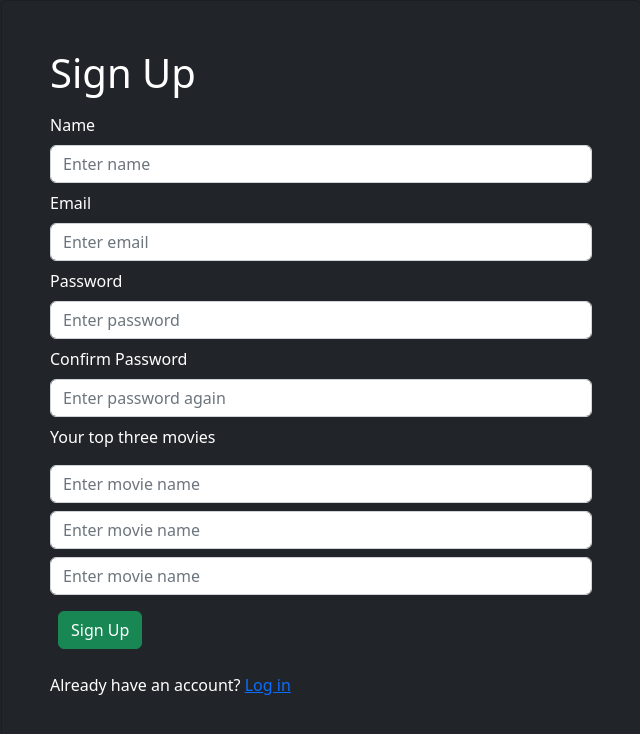
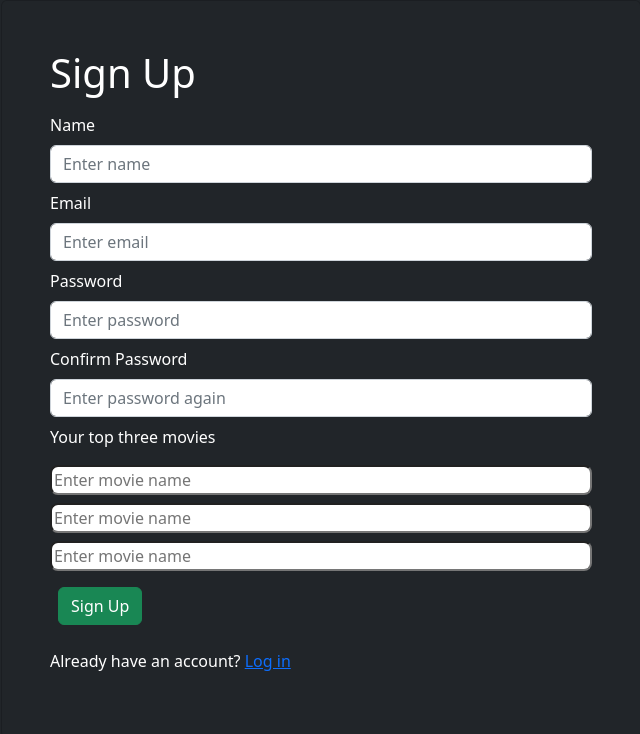
Before and after one commit to jysh-bgde/CineScope, a React (Vite) app in the folder client/: page /signup in a window 1280 px wide. Shown: the top 734 px of the page, without its empty margins (319-959 px from the left). Built offline with nearby package versions, Linux system fonts and the light colour scheme.

Commit message:
attached datalist to input fields

```diff
--- a/client/src/screens/ProfileScreen/ProfileScreen.jsx
+++ b/client/src/screens/ProfileScreen/ProfileScreen.jsx
@@ -9,7 +9,7 @@ import {useSelector, useDispatch} from 'react-redux'
 import { useUpdateUserMutation } from '../../slices/usersApiSlice';
 import { setCredentials } from '../../slices/authSlice';
 import Header from '../../components/Header';
-
+import movieTitles from '../MovieScreen/utils';
 
 
 const ProfileScreen = () => {
@@ -22,6 +22,8 @@ const ProfileScreen = () => {
         movie1: "",
         movie2: ""
     })
+
+    const [movieTitlesList, setMovieTitlesList] = useState(movieTitles)
 
     const navigate = useNavigate();
     const dispatch = useDispatch();
@@ -110,42 +112,83 @@ const ProfileScreen = () => {
                 </Form.Group>
                 <Form.Group className='my-2' >
                     <Form.Label>Your top three movies</Form.Label>
-                    <Form.Control
-                    key='movie0'
-                    className='mt-2'
-                      type = 'text'
+                    <input
+                    list='movie0'
+                    name='movie0'
+                    className='mt-2 movieinput'
+
+                      autoComplete='on'
                         placeholder='Enter movie name'
                         value={movies.movie0}
                         onChange={(e) => setMovies({
                             movie0: e.target.value,
                             movie1: movies.movie1,
                             movie2: movies.movie2
-                            })}>
-                    </Form.Control>
-                    <Form.Control
-                    key="movie1"
-                    className='mt-2'
-                      type = 'text'
+                            })}/>
+
+             <datalist id="movie0" className='movieTitlesList'>
+
+              {
+               movieTitlesList.map((movie,index) => {
+                return (
+                  <option value={movie} key={index} />
+                )
+               })
+              }
+
+    </datalist>
+                    <input
+                    list = "movie1"
+                    name = "movie1"
+                    key = "movie1"
+                    className='mt-2 movieinput'
+                     autoComplete='on'
                         placeholder='Enter movie name'
                         value={movies.movie1}
                         onChange={(e) => setMovies({
                             movie0: movies.movie0,
                             movie1: e.target.value,
                             movie2: movies.movie2
-                            })}>
-                    </Form.Control>
-                    <Form.Control
-                    key="movie2"
-                    className='mt-2'
-                      type = 'text'
+                            })} />
+
+             <datalist id="movie1" className='movieTitlesList'>
+
+              {
+               movieTitlesList.map((movie,index) => {
+                return (
+                  <option value={movie} key={index} />
+                )
+               })
+              }
+
+    </datalist>
+                    <input
+                    list = "movie2"
+                    name = "movie2"
+                    key = "movie2"
+                    className='mt-2 movieinput'
+                     autoComplete='on'
                         placeholder='Enter movie name'
                         value={movies.movie2}
                         onChange={(e) => setMovies({
+                            movie0: movies.movie0,
+                            movie1: movies.movie1,
                             movie2: e.target.value,
-                            movie1: movies.movie1,
-                            movie0: movies.movie0
-                            })}>
-                    </Form.Control>
+                            })}/>
+
+             <datalist id="movie2" className='movieTitlesList'>
+
+              {
+               movieTitlesList.map((movie,index) => {
+                return (
+                  <option value={movie} key={index} />
+                )
+               })
+              }
+
+    </datalist>
+
+
                 </Form.Group>
 
                 <Button type='submit' variant = 'success' className='m-2'>
--- a/client/src/screens/SignUpScreen/SignUpScreen.css
+++ b/client/src/screens/SignUpScreen/SignUpScreen.css
@@ -0,0 +1,6 @@
+.movieinput
+{
+    display: block;
+    width: 100%;
+    border-radius: 0.5rem;
+}
--- a/client/src/screens/SignUpScreen/SignUpScreen.jsx
+++ b/client/src/screens/SignUpScreen/SignUpScreen.jsx
@@ -9,6 +9,8 @@ import Loader from '../../components/Loader';
 import {useSelector, useDispatch} from 'react-redux'
 import { useSignUpMutation } from '../../slices/usersApiSlice';
 import { setCredentials } from '../../slices/authSlice';
+import movieTitles from '../MovieScreen/utils';
+import "./SignUpScreen.css"
 
 const SignUpScreen = () => {
 
@@ -16,6 +18,8 @@ const SignUpScreen = () => {
     const [email, setEmail] = useState("");
     const [password, setPassword] = useState("");
     const [confirmPassword, setConfirmPassword] = useState("");
+    const [movieTitlesList, setMovieTitlesList] = useState(movieTitles)
+
     const [movies, setMovies] = useState({
         movie0 : "",
         movie1: "",
@@ -26,6 +30,7 @@ const SignUpScreen = () => {
     const dispatch = useDispatch();
 
     const [signUp, {isLoading }] = useSignUpMutation();
+
 
 
 
@@ -52,7 +57,7 @@ const SignUpScreen = () => {
 
     }
     return (
-        <FormContainer>
+        <FormContainer className="signUpScreen">
             <h1>Sign Up</h1>
             <Form onSubmit={submitHandler}>
                 <Form.Group className='my-2' controlId='name'>
@@ -93,42 +98,83 @@ const SignUpScreen = () => {
                 </Form.Group>
                 <Form.Group className='my-2' >
                     <Form.Label>Your top three movies</Form.Label>
-                    <Form.Control
-                    key = "movie0"
-                    className='mt-2'
-                      type = 'text'
+                    <input
+                    list='movie0'
+                    name='movie0'
+                    className='mt-2 movieinput'
+
+                      autoComplete='on'
                         placeholder='Enter movie name'
                         value={movies.movie0}
                         onChange={(e) => setMovies({
                             movie0: e.target.value,
                             movie1: movies.movie1,
                             movie2: movies.movie2
-                            })}>
-                    </Form.Control>
-                    <Form.Control
+                            })}/>
+
+             <datalist id="movie0" className='movieTitlesList'>
+
+              {
+               movieTitlesList.map((movie,index) => {
+                return (
+                  <option value={movie} key={index} />
+                )
+               })
+              }
+
+    </datalist>
+                    <input
+                    list = "movie1"
+                    name = "movie1"
                     key = "movie1"
-                    className='mt-2'
-                      type = 'text'
+                    className='mt-2 movieinput'
+                     autoComplete='on'
                         placeholder='Enter movie name'
                         value={movies.movie1}
                         onChange={(e) => setMovies({
                             movie0: movies.movie0,
                             movie1: e.target.value,
                             movie2: movies.movie2
-                            })}>
-                    </Form.Control>
-                    <Form.Control
+                            })} />
+
+             <datalist id="movie1" className='movieTitlesList'>
+
+              {
+               movieTitlesList.map((movie,index) => {
+                return (
+                  <option value={movie} key={index} />
+                )
+               })
+              }
+
+    </datalist>
+                    <input
+                    list = "movie2"
+                    name = "movie2"
                     key = "movie2"
-                    className='mt-2'
-                      type = 'text'
+                    className='mt-2 movieinput'
+                     autoComplete='on'
                         placeholder='Enter movie name'
                         value={movies.movie2}
                         onChange={(e) => setMovies({
                             movie0: movies.movie0,
                             movie1: movies.movie1,
                             movie2: e.target.value,
-                            })}>
-                    </Form.Control>
+                            })}/>
+
+             <datalist id="movie2" className='movieTitlesList'>
+
+              {
+               movieTitlesList.map((movie,index) => {
+                return (
+                  <option value={movie} key={index} />
+                )
+               })
+              }
+
+    </datalist>
+
+
                 </Form.Group>
                             {isLoading && <Loader/>}
                 <Button type='submit' variant = 'success' className='m-2'>
```
Also changed, not shown: client/src/screens/MovieScreen/MovieScreen.jsx (+10 -1 lines), 5 other files (tests, documents, lock files or other folders).
